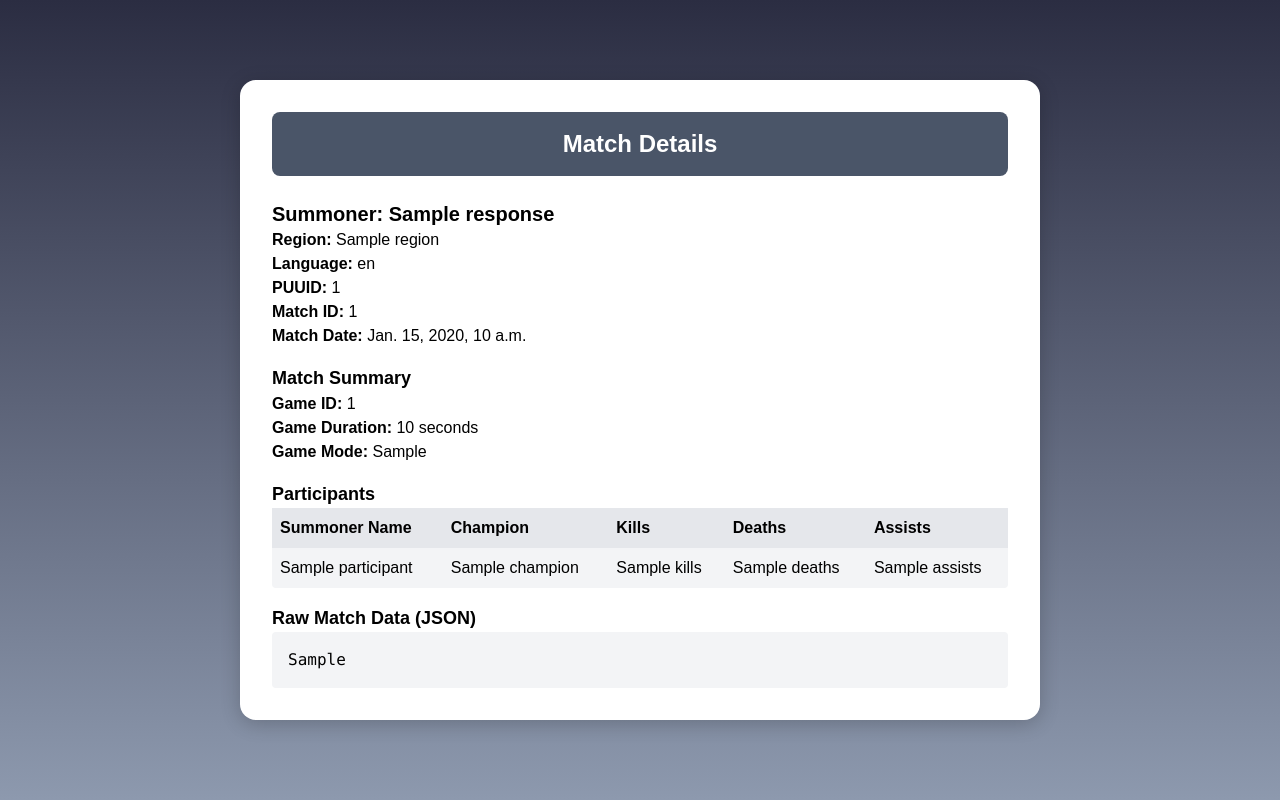
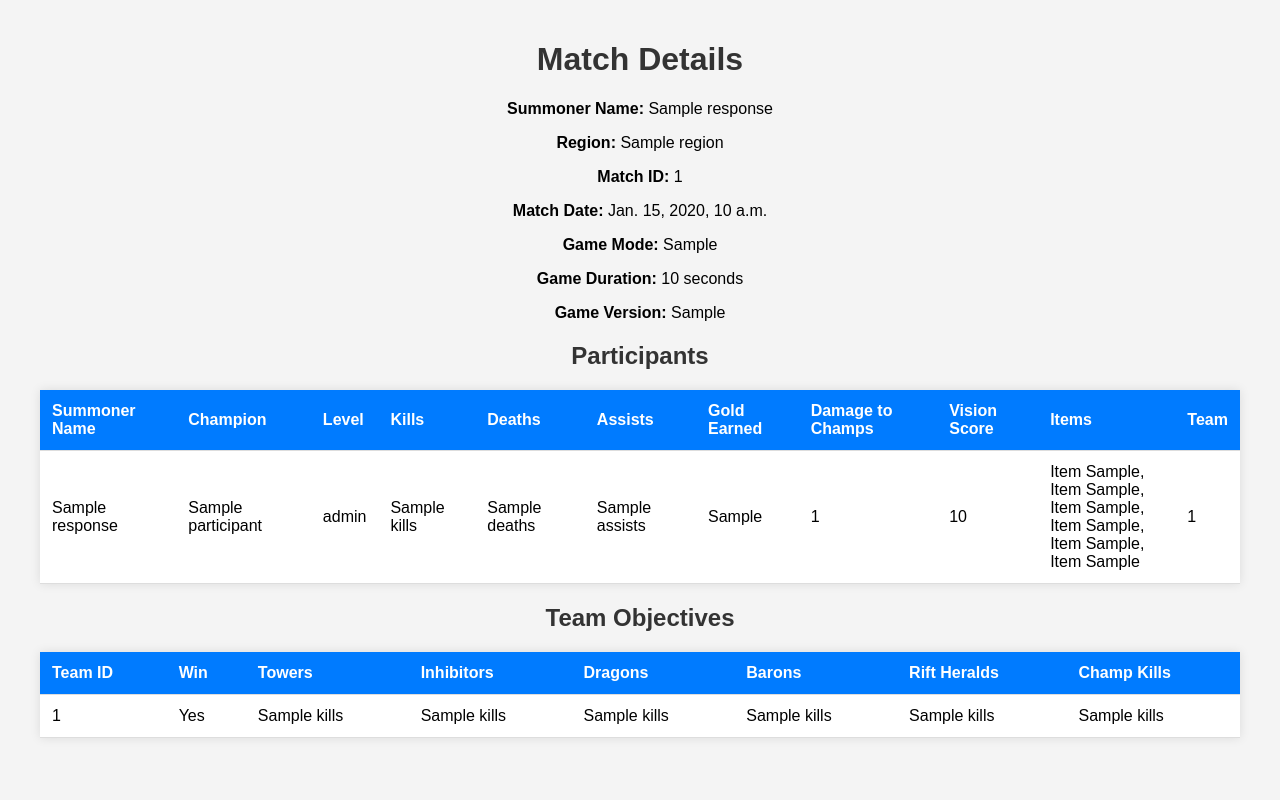
Before and after one commit to muhammad-hamza-liaqat/riot_game, a Django app: template server/riot/templates/match_details.html in a window 1280 px wide. Run offline with Django 5.2, Linux system fonts and the light colour scheme; the template is opened without the code that fills it: most values are stand-ins (such as "Sample title", 1, 10 or a date in 2020); some libraries are stand-ins or nearby versions.

Commit message:
updated code match detail page

```diff
--- a/server/riot/templates/match_details.html
+++ b/server/riot/templates/match_details.html
@@ -4,81 +4,159 @@
     <meta charset="UTF-8">
     <meta name="viewport" content="width=device-width, initial-scale=1.0">
     <title>Match Details</title>
-    <script src="https://cdn.tailwindcss.com"></script>
     <style>
         body {
-            background: linear-gradient(to bottom, #2b2d42, #8d99ae);
-            min-height: 100vh;
-            display: flex;
-            justify-content: center;
-            align-items: center;
-            font-family: 'Arial', sans-serif;
+            font-family: Arial, sans-serif;
+            margin: 0;
+            padding: 20px;
+            background-color: #f4f4f4;
         }
-        .card {
-            background: #ffffff;
-            border-radius: 1rem;
-            box-shadow: 0 4px 20px rgba(0, 0, 0, 0.2);
-            padding: 2rem;
-            max-width: 800px;
+        h1, h2 {
+            text-align: center;
+            color: #333;
+        }
+        .match-info, .team-info {
+            margin-bottom: 20px;
+            text-align: center;
+        }
+        table {
             width: 100%;
+            max-width: 1200px;
+            margin: 0 auto 20px;
+            border-collapse: collapse;
+            background-color: #fff;
+            box-shadow: 0 0 10px rgba(0, 0, 0, 0.1);
         }
-        .header {
-            background: #4a5568;
+        th, td {
+            padding: 12px;
+            text-align: left;
+            border-bottom: 1px solid #ddd;
+        }
+        th {
+            background-color: #007bff;
             color: white;
-            padding: 1rem;
-            border-radius: 0.5rem;
-            text-align: center;
-            margin-bottom: 1.5rem;
         }
-        .table-container {
-            overflow-x: auto;
+        tr:hover {
+            background-color: #f5f5f5;
+        }
+        .items {
+            max-width: 150px;
+            word-wrap: break-word;
+        }
+        @media (max-width: 600px) {
+            th, td {
+                font-size: 12px;
+                padding: 8px;
+            }
+            table {
+                max-width: 100%;
+            }
         }
     </style>
 </head>
 <body>
-    <div class="card">
-        <div class="header">
-            <h1 class="text-2xl font-bold">Match Details</h1>
-        </div>
-        <div>
-            <h2 class="text-xl font-semibold">Summoner: {{ response_data.summoner_name }}</h2>
+    <h1>Match Details</h1>
+    <div class="match-info">
+        <p><strong>Summoner Name:</strong> {{ response_data.summoner_name }}</p>
         <p><strong>Region:</strong> {{ response_data.region }}</p>
-            <p><strong>Language:</strong> {{ response_data.language }}</p>
-            <p><strong>PUUID:</strong> {{ response_data.puuid }}</p>
         <p><strong>Match ID:</strong> {{ response_data.match_id }}</p>
         <p><strong>Match Date:</strong> {{ response_data.match_date }}</p>
-            <h3 class="text-lg font-semibold mt-4">Match Summary</h3>
-            <p><strong>Game ID:</strong> {{ response_data.summarized_match_info.game_id }}</p>
-            <p><strong>Game Duration:</strong> {{ response_data.summarized_match_info.game_duration }} seconds</p>
-            <p><strong>Game Mode:</strong> {{ response_data.summarized_match_info.game_mode }}</p>
-            <h3 class="text-lg font-semibold mt-4">Participants</h3>
-            <div class="table-container">
-                <table class="w-full bg-gray-100 rounded">
+        <p><strong>Game Mode:</strong> {{ response_data.match_data.info.gameMode }}</p>
+        <p><strong>Game Duration:</strong> {{ response_data.match_data.info.gameDuration|floatformat:0 }} seconds</p>
+        <p><strong>Game Version:</strong> {{ response_data.match_data.info.gameVersion }}</p>
+    </div>
+
+    <h2>Participants</h2>
+    <table>
         <thead>
-                        <tr class="bg-gray-200">
-                            <th class="p-2 text-left">Summoner Name</th>
-                            <th class="p-2 text-left">Champion</th>
-                            <th class="p-2 text-left">Kills</th>
-                            <th class="p-2 text-left">Deaths</th>
-                            <th class="p-2 text-left">Assists</th>
+            <tr>
+                <th>Summoner Name</th>
+                <th>Champion</th>
+                <th>Level</th>
+                <th>Kills</th>
+                <th>Deaths</th>
+                <th>Assists</th>
+                <th>Gold Earned</th>
+                <th>Damage to Champs</th>
+                <th>Vision Score</th>
+                <th>Items</th>
+                <th>Team</th>
             </tr>
         </thead>
         <tbody>
-                        {% for participant in response_data.summarized_match_info.participants %}
+            {% for participant in response_data.match_data.info.participants %}
             <tr>
-                            <td class="p-2">{{ participant.summoner_name }}</td>
-                            <td class="p-2">{{ participant.champion }}</td>
-                            <td class="p-2">{{ participant.kills }}</td>
-                            <td class="p-2">{{ participant.deaths }}</td>
-                            <td class="p-2">{{ participant.assists }}</td>
+                <td>{{ response_data.summoner_name|default:"Unknown" }}</td>
+                <td>{{ participant.championName }}</td>
+                <td>{{ participant.champLevel }}</td>
+                <td>{{ participant.kills }}</td>
+                <td>{{ participant.deaths }}</td>
+                <td>{{ participant.assists }}</td>
+                <td>{{ participant.goldEarned }}</td>
+                <td>{{ participant.totalDamageDealtToChampions }}</td>
+                <td>{{ participant.visionScore }}</td>
+                <td class="items">
+                    {% if participant.item0 != 0 %}
+                        Item {{ participant.item0 }}{% if participant.item1 != 0 or participant.item2 != 0 or participant.item3 != 0 or participant.item4 != 0 or participant.item5 != 0 %},{% endif %}
+                    {% endif %}
+                    {% if participant.item1 != 0 %}
+                        Item {{ participant.item1 }}{% if participant.item2 != 0 or participant.item3 != 0 or participant.item4 != 0 or participant.item5 != 0 %},{% endif %}
+                    {% endif %}
+                    {% if participant.item2 != 0 %}
+                        Item {{ participant.item2 }}{% if participant.item3 != 0 or participant.item4 != 0 or participant.item5 != 0 %},{% endif %}
+                    {% endif %}
+                    {% if participant.item3 != 0 %}
+                        Item {{ participant.item3 }}{% if participant.item4 != 0 or participant.item5 != 0 %},{% endif %}
+                    {% endif %}
+                    {% if participant.item4 != 0 %}
+                        Item {{ participant.item4 }}{% if participant.item5 != 0 %},{% endif %}
+                    {% endif %}
+                    {% if participant.item5 != 0 %}
+                        Item {{ participant.item5 }}
+                    {% endif %}
+                </td>
+                <td>{{ participant.teamId }}</td>
+            </tr>
+            {% empty %}
+            <tr>
+                <td colspan="11">No participant data available.</td>
             </tr>
             {% endfor %}
         </tbody>
     </table>
-            </div>
-            <h3 class="text-lg font-semibold mt-4">Raw Match Data (JSON)</h3>
-            <pre class="bg-gray-100 p-4 rounded overflow-x-auto">{{ response_data.match_data_json }}</pre>
-        </div>
-    </div>
+
+    <h2>Team Objectives</h2>
+    <table>
+        <thead>
+            <tr>
+                <th>Team ID</th>
+                <th>Win</th>
+                <th>Towers</th>
+                <th>Inhibitors</th>
+                <th>Dragons</th>
+                <th>Barons</th>
+                <th>Rift Heralds</th>
+                <th>Champ Kills</th>
+            </tr>
+        </thead>
+        <tbody>
+            {% for team in response_data.match_data.info.teams %}
+            <tr>
+                <td>{{ team.teamId }}</td>
+                <td>{{ team.win|yesno:"Yes,No" }}</td>
+                <td>{{ team.objectives.tower.kills }}</td>
+                <td>{{ team.objectives.inhibitor.kills }}</td>
+                <td>{{ team.objectives.dragon.kills }}</td>
+                <td>{{ team.objectives.baron.kills }}</td>
+                <td>{{ team.objectives.riftHerald.kills }}</td>
+                <td>{{ team.objectives.champion.kills }}</td>
+            </tr>
+            {% empty %}
+            <tr>
+                <td colspan="8">No team data available.</td>
+            </tr>
+            {% endfor %}
+        </tbody>
+    </table>
 </body>
 </html>
```
Lines whose indentation alone changed are shown as unchanged.
